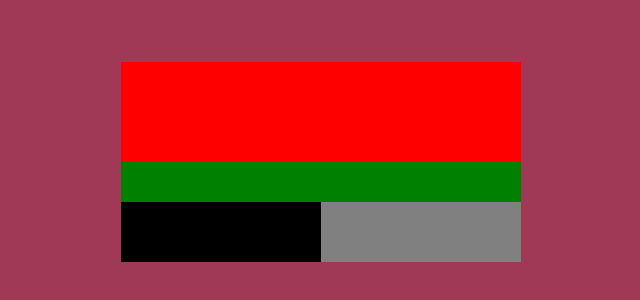
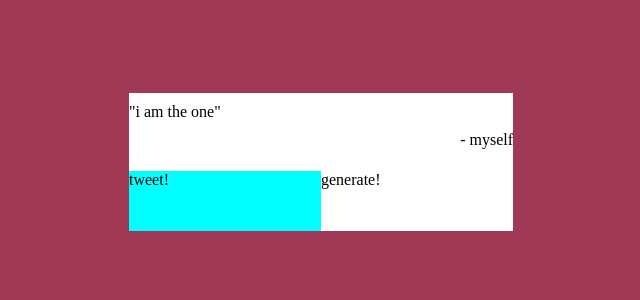
Before and after one commit to v8areu/java-script-abb-js, a plain HTML site: page freecodecamp/front-end/intermediate-project/random-quote/index.html in a window 1280 px wide. Shown: the part 238-538 px from the top of the page, without its empty margins (319-959 px from the left). Drawn offline with Linux system fonts and the light colour scheme.

Commit message:
freecodecamp

```diff
--- a/freecodecamp/front-end/intermediate-project/random-quote/index.html
+++ b/freecodecamp/front-end/intermediate-project/random-quote/index.html
@@ -8,13 +8,17 @@
   <div class="container center-flex-class">
     <div class="quote-container">
       <div id="quote-head">
+        "i am the one"
       </div>
       <div id="quote-author">
+        - myself
       </div>
       <div id="quote-footer">
         <div id="quote-footer-left">
+          tweet!
         </div>
         <div id="quote-footer-right">
+          generate!
         </div>
       </div>
     </div>
--- a/freecodecamp/front-end/intermediate-project/random-quote/main.css
+++ b/freecodecamp/front-end/intermediate-project/random-quote/main.css
@@ -19,36 +19,39 @@ body {
 }
 
 .quote-container {
-  background-color: #ffffff;
-  min-height: 200px;
-  width: 400px;
+  background-color: #ffffaa;
+  min-height: 10%;
+  width: 30%;
   align-items: center;
   justify-content: center;
 }
 
 #quote-head {
-  min-height: 100px;
+  min-height: 50%;
   width: 100%;
-  background-color: red;
+  background-color: white;
   margin: auto;
+  padding: 10px 0 10px 0;
+  text-align: left;
 }
 
 #quote-author {
-  background-color: green;
+  background-color: white;
   height: 40px;
   width: 100%;
+  text-align: right;
 }
 
 #quote-footer {
   height: 60px;
   width: 100%;
-  background-color: cyan;
+  background-color: white;
 }
 
 #quote-footer-left {
   width: 50%;
   height: 100%;
-  background-color: black;
+  background-color: cyan;
   position: relative;
   float: left;
 }
@@ -56,6 +59,6 @@ body {
 #quote-footer-right {
   width: 50%;
   height: 100%;
-  background-color: grey;
+  background-color: white;
   float: right;
 }
```
